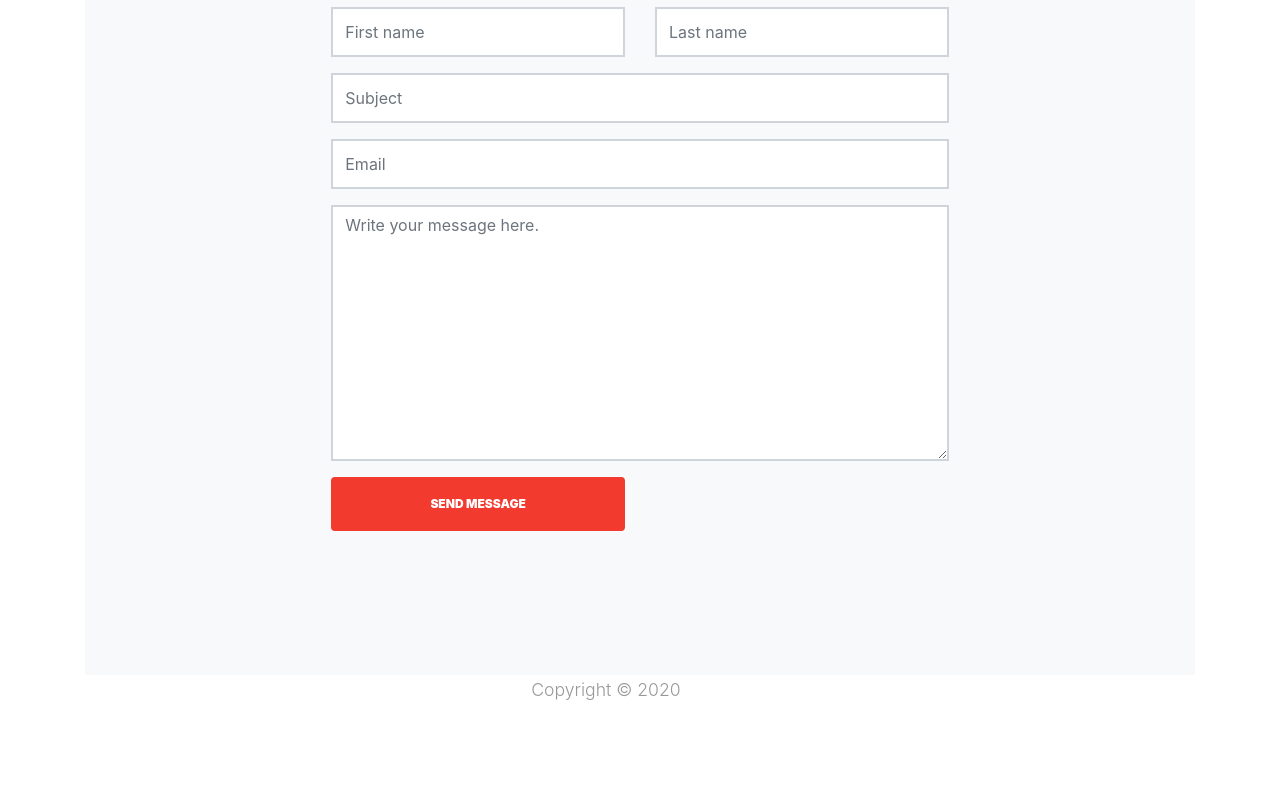
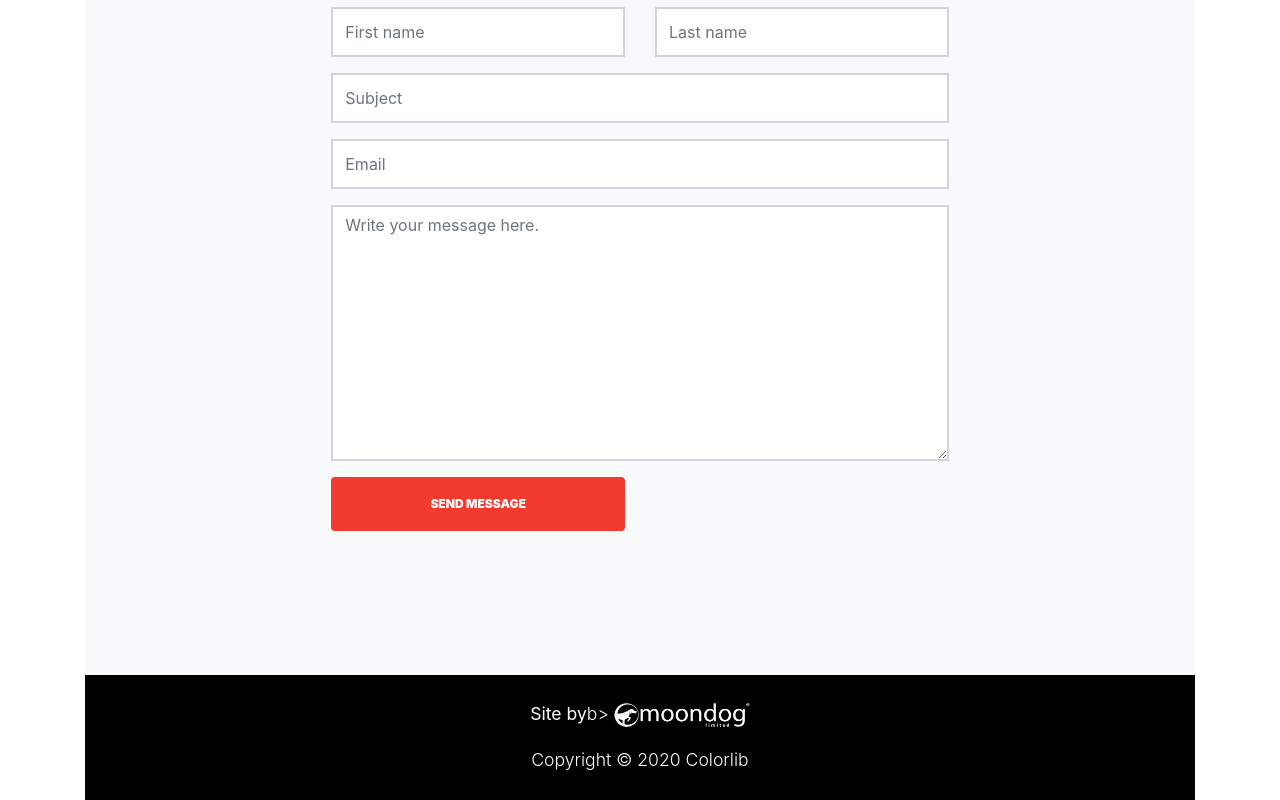
Before and after one commit to moondoglimited/sam.wright, a plain HTML site: page index.html in a window 1280 px wide. Shown: the part 3340-4140 px from the top of the page. Before the commit the page ends 4061 px from the top, so only its background shows below. Drawn offline with Linux system fonts and the light colour scheme; files whose address does not match are found by name; a web font is replaced by a local one.

Commit message:
md logo footer

```diff
--- a/index.html
+++ b/index.html
@@ -639,10 +639,16 @@
           <!--Contact-->
 
           <!--Footer-->
-          <footer>
+          <footer style="color:white; background-color: black;
+          height:125px;">
             <div class="container">
               <div class="row text-center">
                 <div class="col-md-12">
+                  <p style="margin-top:24px;"><b>Site by</b>b>
+                    <a href="https://moondoglimited.com">
+                      <img src="images/logo.png" width="136px" />
+                    </a>
+                  </p>
                   <p class="copyright">
                     <!-- Link back to Colorlib can't be removed. Template is licensed under CC BY 3.0. -->
                     Copyright &copy;
```
Also changed, not shown: images/logo.png (added).
